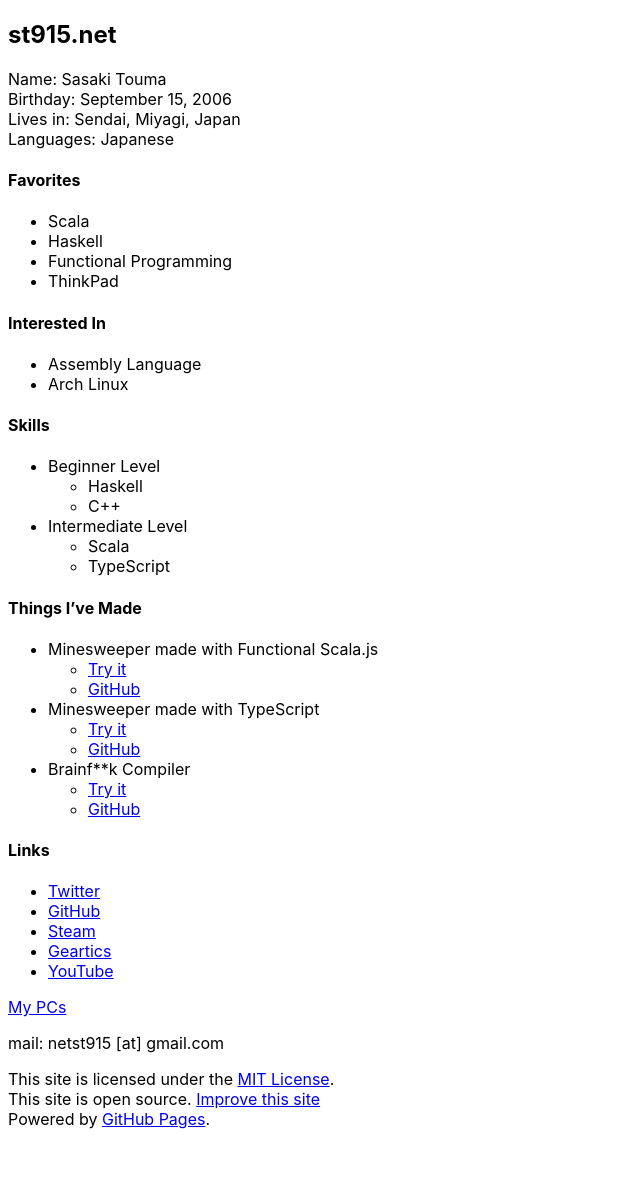
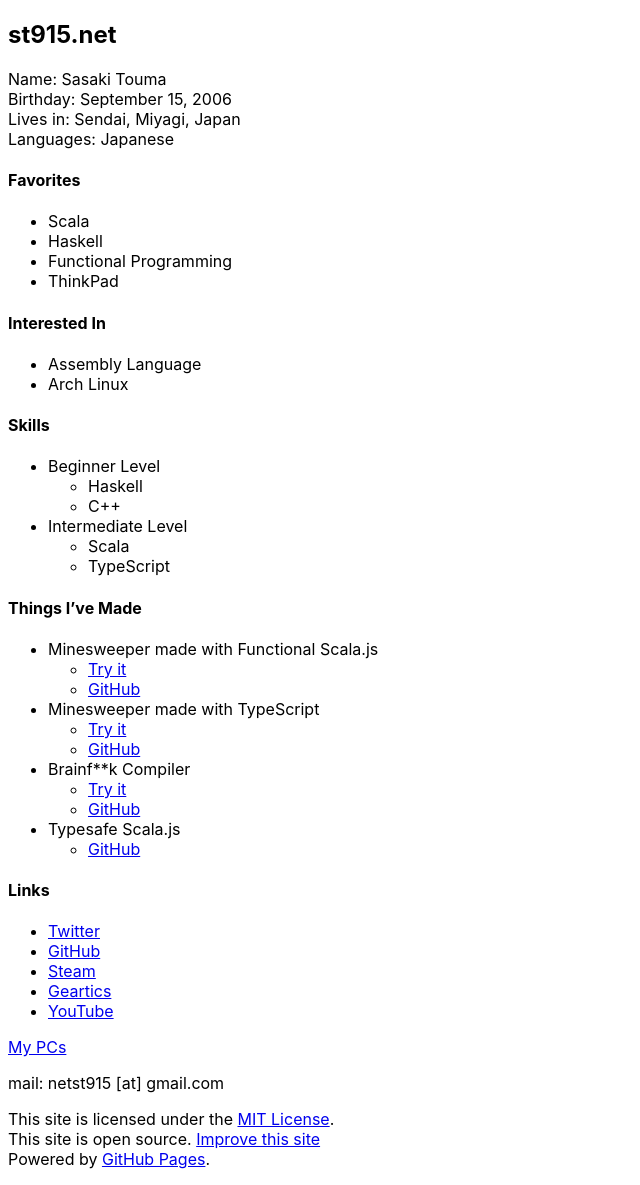
Before and after one commit to t-sasaki915/t-sasaki-net, a Jekyll site: the page built from docs/index.md, in a window 1280 px wide. Shown: the whole page, without its empty margins (0-640 px from the left). Built offline with Jekyll 4.4.1, drawn with Linux system fonts in a browser that asks for light colours; Markdown is read by kramdown in place of the engine named in the settings; before the commit the page ends 1145 px from its top, so only the background shows below that.

Commit message:
Update index.md

```diff
--- a/docs/index.md
+++ b/docs/index.md
@@ -37,6 +37,8 @@
 - Brainf\*\*k Compiler
   - [Try it](https://github.com/stouma915/bf-compiler/releases/latest)
   - [GitHub](https://github.com/stouma915/bf-compiler/)
+- Typesafe Scala.js
+  - [GitHub](https://github.com/stouma915/typesafe-scalajs)
 
 #### Links
 * [Twitter](https://twitter.com/net_stouma915)
```
